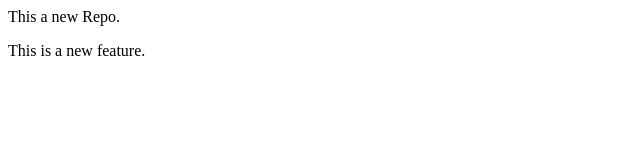
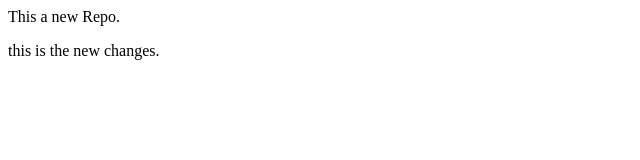
Before and after one commit to samrat-2000/LocalRepo, a plain HTML site: page index.html in a window 1280 px wide. Shown: the full height of the page, 0-640 px from the left. Drawn offline with Linux system fonts and the light colour scheme.

Commit message:
Nwe changes

```diff
--- a/index.html
+++ b/index.html
@@ -1,2 +1,2 @@
 <p>This a new Repo.</p>
-<p>This is a new feature.</p>
+<p> this is the new changes.</p>
```
